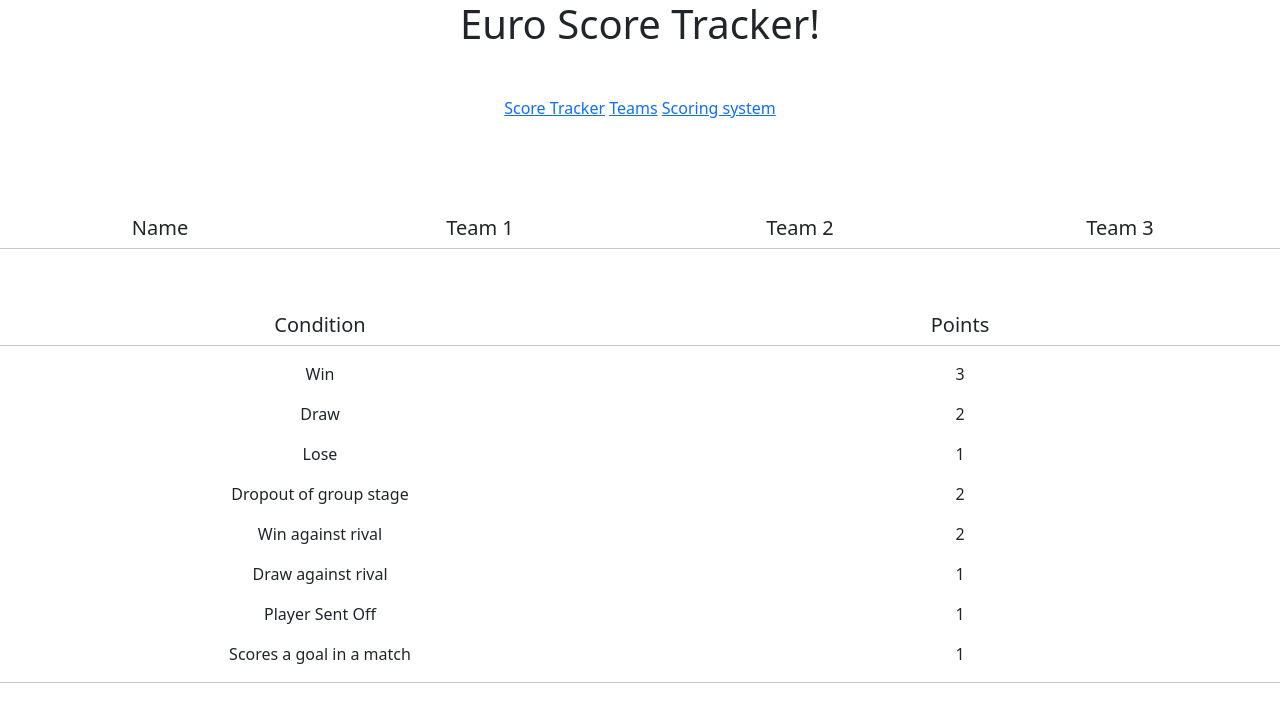
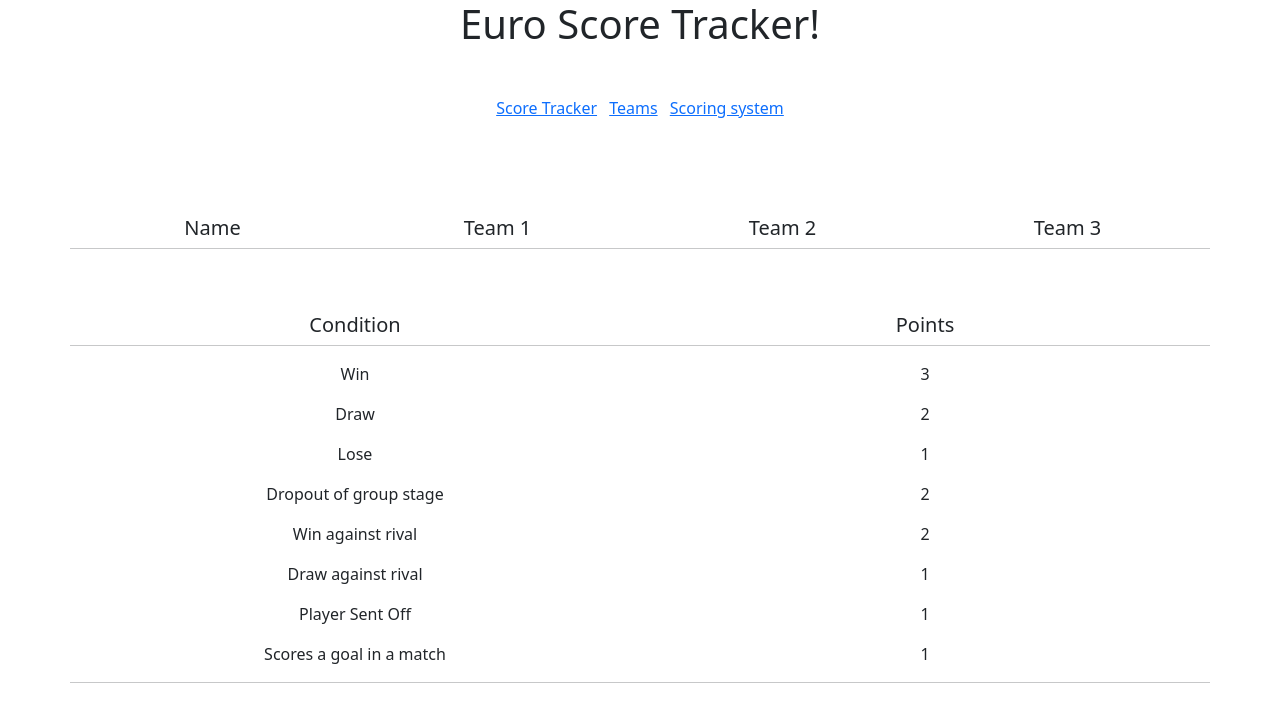
Before and after one commit to cgpalmer/euro_21, a Django app: page / in a window 1280 px wide. Shown: the top 722 px of the page. Run offline with Django 3.2, Linux system fonts and the light colour scheme; data that the repository does not hold is empty; some libraries are stand-ins or nearby versions.

Commit message:
Putting in margins.

```diff
--- a/home/templates/home/index.html
+++ b/home/templates/home/index.html
@@ -7,12 +7,12 @@
 
     <h1 class="text-center">Euro Score Tracker!</h1>
     <div class="inline text-center my-5">
-        <a href="#scores">Score Tracker</a>
-        <a href="#teams">Teams</a>
-        <a href="#scoring_system">Scoring system</a>
+        <a class="mx-1" href="#scores">Score Tracker</a>
+        <a class="mx-1" href="#teams">Teams</a>
+        <a class="mx-1" href="#scoring_system">Scoring system</a>
     </div>
 
-    <div class="container-fluid">
+    <div class="container">
 
         <div class="row">
             <a id="scores"></a>
```
